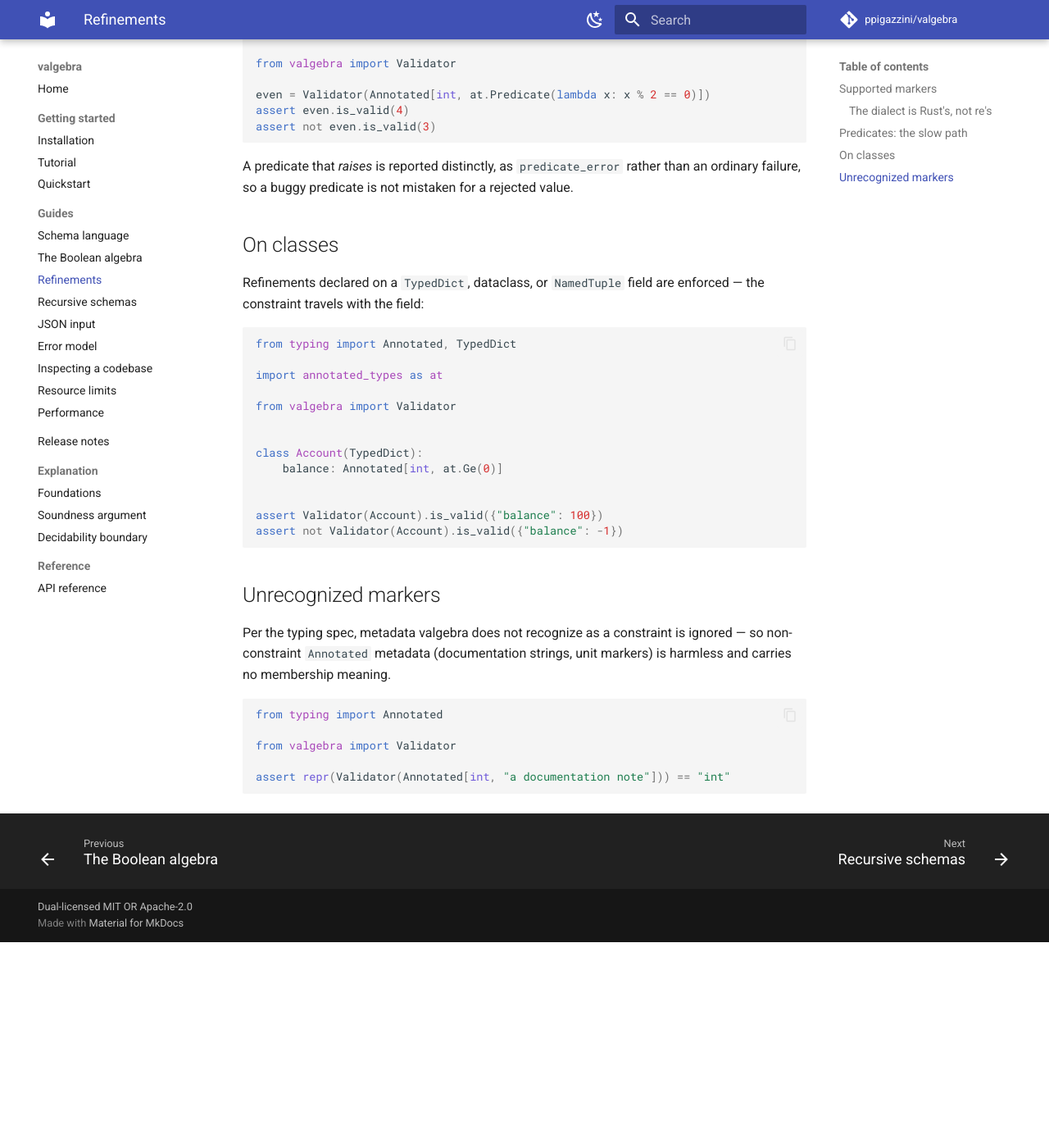
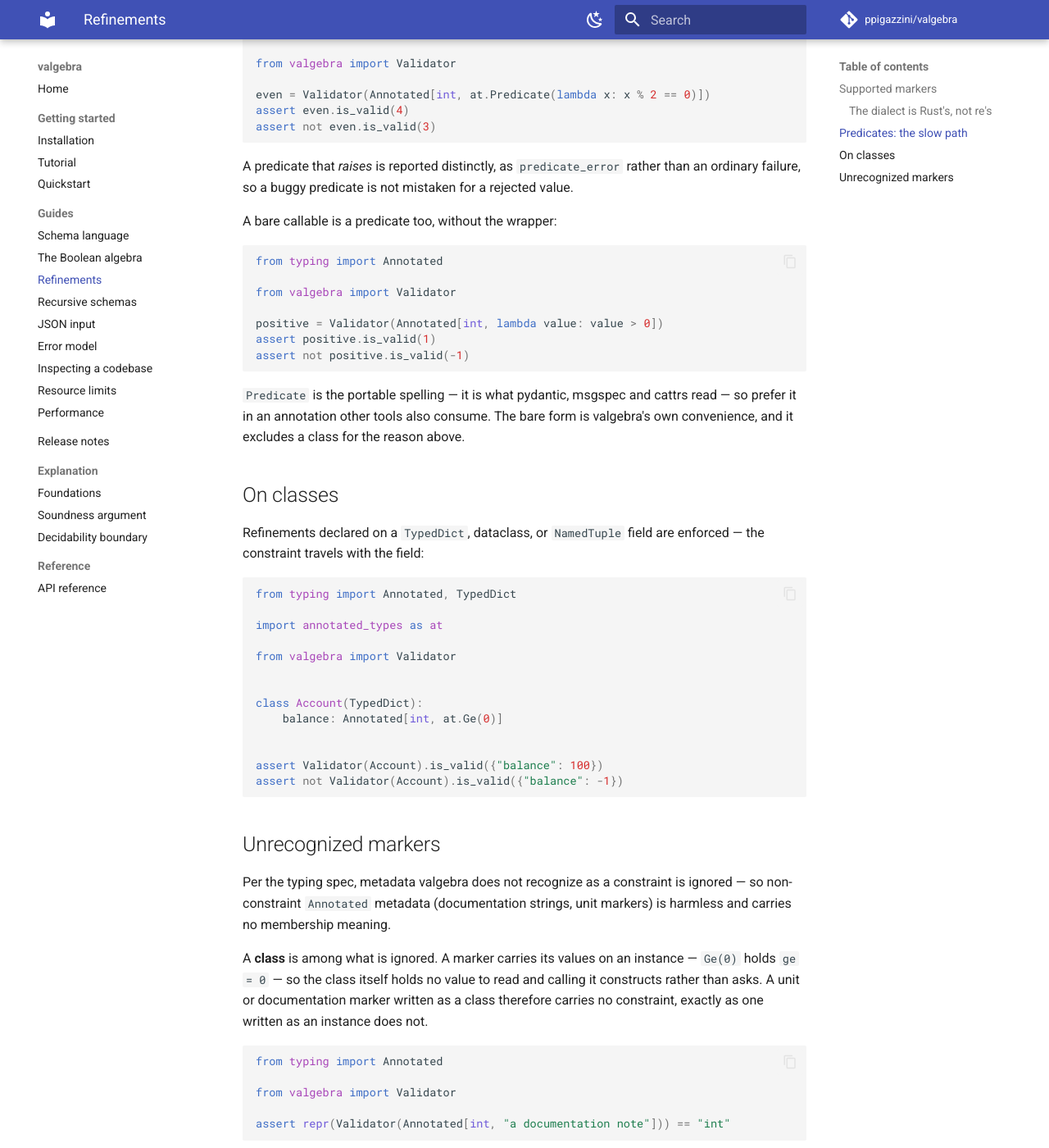
Before and after one commit to ppigazzini/valgebra, an MkDocs documentation site: the page built from docs/05-refinements.md, in a window 1280 px wide and 1400 px high, scrolled down 3397 px. Shown: the whole window at 82% size. Built offline with MkDocs 1.6.1 and Material for MkDocs 9.7.7, drawn with Linux system fonts in a browser that asks for light colours; comment, search, counter and statistics services are not loaded; before the commit the page ends 4546 px from its top, so only the background shows below that.

Commit message:
fix: read a class in Annotated metadata as metadata, not a predicate
A marker carries its values on an instance, and a class carries the
descriptors that read them. Both traps follow, and both end with a
schema that denotes nothing.

`at.Ge(0)` holds `ge = 0`; `at.Ge` holds the slot descriptor, and the
bounds arm took that for an operand, building a comparison no value is
ordered against. A class is also callable, so it reached the predicate
arm, and calling a class constructs rather than asks: `Kilograms(1.5)`
builds a unit marker instead of answering whether 1.5 belongs, and a
constructor that will not take the value raises.

A class is now metadata the frontend does not recognise, which the
typing spec says to ignore, and it is refused before any attribute is
read rather than only before the predicate arms. Every other callable is
still asked: a function, a lambda, a bound method, an object with
`__call__`.

The bare-callable arm itself stays. No other library reads one as a
constraint — pydantic requires `AfterValidator`, beartype `Is[...]`,
msgspec `Meta(...)`, and `annotated_types` supplies `Predicate` — so it
is a deviation the typing spec permits rather than a defect, and it is
the class case that turns it from a convenience into a trap.

`05-refinements.md` gains the bare form, which it taught only through
`Predicate`, and names `Predicate` as the portable spelling for an
annotation other tools also read. Its unrecognized-markers section now
says a class is among what is ignored.

Six rows: a class, an enum class and a constraint class are ignored, a
class beside a real constraint leaves it standing, and a lambda and a
callable object are still predicates.

````diff
--- a/docs/05-refinements.md
+++ b/docs/05-refinements.md
@@ -173,6 +173,22 @@ A predicate that *raises* is reported distinctly, as `predicate_error` rather
 than an ordinary failure, so a buggy predicate is not mistaken for a rejected
 value.
 
+A bare callable is a predicate too, without the wrapper:
+
+```python
+from typing import Annotated
+
+from valgebra import Validator
+
+positive = Validator(Annotated[int, lambda value: value > 0])
+assert positive.is_valid(1)
+assert not positive.is_valid(-1)
+```
+
+`Predicate` is the portable spelling — it is what pydantic, msgspec and cattrs
+read — so prefer it in an annotation other tools also consume. The bare form is
+valgebra's own convenience, and it excludes a class for the reason above.
+
 ## On classes
 
 Refinements declared on a `TypedDict`, dataclass, or `NamedTuple` field are
@@ -200,6 +216,12 @@ Per the typing spec, metadata valgebra does not recognize as a constraint is
 ignored — so non-constraint `Annotated` metadata (documentation strings, unit
 markers) is harmless and carries no membership meaning.
 
+A **class** is among what is ignored. A marker carries its values on an
+instance — `Ge(0)` holds `ge = 0` — so the class itself holds no value to read
+and calling it constructs rather than asks. A unit or documentation marker
+written as a class therefore carries no constraint, exactly as one written as an
+instance does not.
+
 ```python
 from typing import Annotated
 
````
Also changed, not shown: docs/dev/03-frontend.md (+21 -1 lines), 2 other files.
